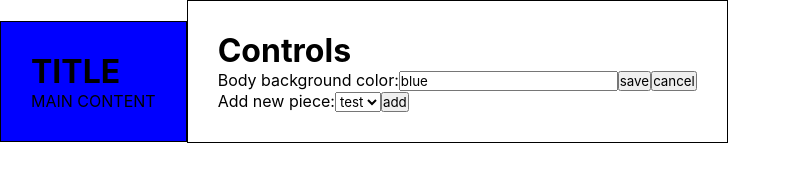
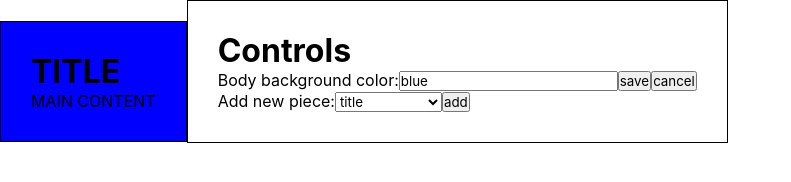
Before and after one commit to bananno/designer, a React (Create React App) app: page / in a window 1280 px wide. Shown: the top 182 px of the page, without its empty margins (0-791 px from the left). Built offline with nearby package versions, Linux system fonts and the light colour scheme.

Commit message:
Create dropdown for adding new pieces

```diff
--- a/src/App.js
+++ b/src/App.js
@@ -52,7 +52,8 @@ class App extends Component {
         <Control style={this.state.canvas}
           changeBackgroundColor={this.changeBackgroundColor}
           saveBackgroundColorField={this.saveBackgroundColorField}
-          resetBackgroundColorField={this.resetBackgroundColorField}/>
+          resetBackgroundColorField={this.resetBackgroundColorField}
+          pieceTypes={pieceTypes}/>
       </div>
     );
   }
--- a/src/Control/Control.js
+++ b/src/Control/Control.js
@@ -15,7 +15,9 @@ class Control extends Component {
         <div>
           Add new piece:
           <select>
-            <option value="test">test</option>
+            {this.props.pieceTypes.map((pieceType, i) => {
+              return <option value={pieceType} key={i}>{pieceType}</option>;
+            })}
           </select>
           <button>add</button>
         </div>
```
